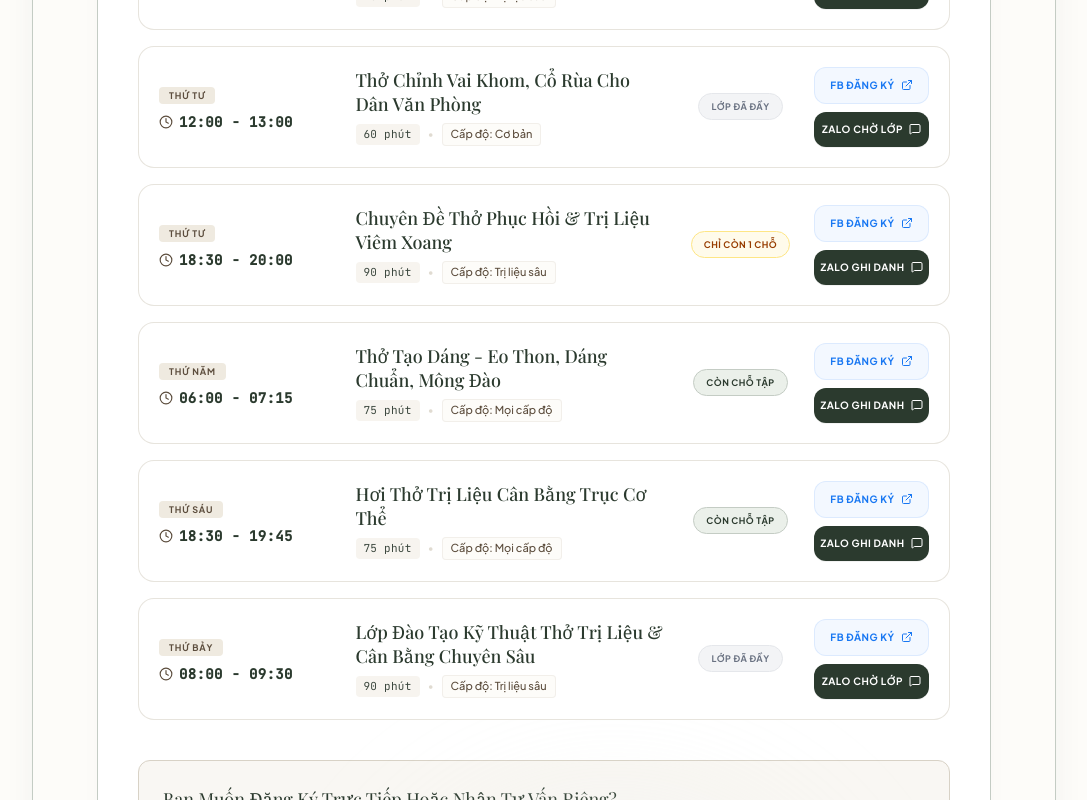
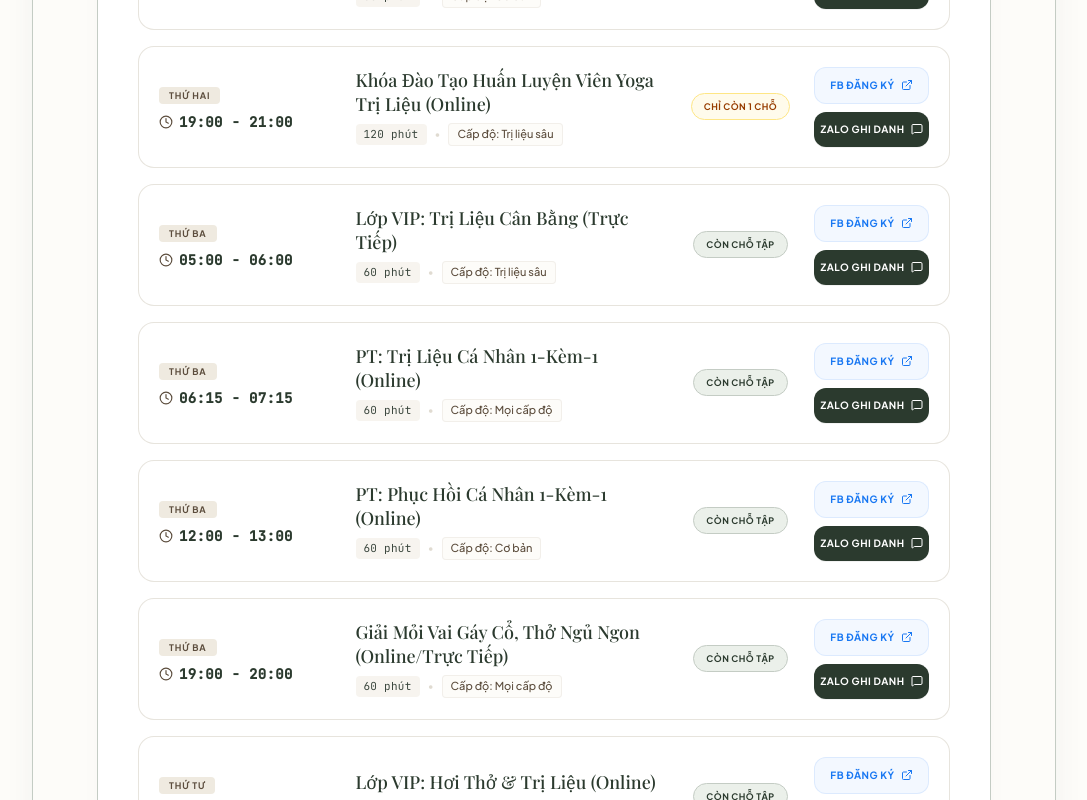
Before and after one commit to namt-fptu/Yoga-Instructor-Portfolio, a React (Vite) app: page / in a window 1280 px wide. Shown: the part 8040-8840 px from the top of the page, without its empty margins (96-1183 px from the left). Built offline with nearby package versions, Linux system fonts and the light colour scheme; a web font is replaced by a local one.

Commit message:
feat: update class schedules in data and add custom demand note

```diff
--- a/src/components/ClassSchedule.tsx
+++ b/src/components/ClassSchedule.tsx
@@ -236,8 +236,12 @@ export default function ClassSchedule() {
         </AnimatePresence>
       </div>
 
+      <div className="mt-4 text-center text-xs text-art-text-muted italic select-none">
+        * Các khung giờ còn lại trong ngày nhận thiết kế lớp tập Yoga & thở trị liệu cá nhân (PT) theo yêu cầu riêng biệt.
+      </div>
+
       {/* Main Multi-channel Registration Guidance Box */}
-      <div className="mt-10 p-6 bg-art-taupe-bg/40 border border-art-divider rounded-xl">
+      <div className="mt-6 p-6 bg-art-taupe-bg/40 border border-art-divider rounded-xl">
         <div className="grid grid-cols-1 md:grid-cols-12 gap-6 items-center">
 
           <div className="md:col-span-8 space-y-2">
--- a/src/data.ts
+++ b/src/data.ts
@@ -167,77 +167,250 @@ export const facebookUrl = 'https://m.me/yogadoicanbang';
 export const zaloUrl = 'https://zalo.me/0901234567';
 
 export const classSchedules: ClassScheduleItem[] = [
+  // Thứ Hai
   {
     id: 'sch1',
     day: 'Thứ Hai',
-    time: '06:00 - 07:15',
-    className: 'Khóa Thở Trẻ Hóa & Phục Hồi Sinh Khí',
-    duration: '75 phút',
+    time: '05:00 - 06:00',
+    className: 'Lớp VIP: Hơi Thở & Trị Liệu (Online)',
+    duration: '60 phút',
+    status: 'Còn chỗ',
+    level: 'Trị liệu sâu'
+  },
+  {
+    id: 'sch2',
+    day: 'Thứ Hai',
+    time: '06:15 - 07:15',
+    className: 'PT: Trị Liệu Cá Nhân 1-Kèm-1 (Online)',
+    duration: '60 phút',
+    status: 'Còn chỗ',
+    level: 'Mọi cấp độ'
+  },
+  {
+    id: 'sch3',
+    day: 'Thứ Hai',
+    time: '12:00 - 13:00',
+    className: 'PT: Phục Hồi Cá Nhân 1-Kèm-1 (Online)',
+    duration: '60 phút',
     status: 'Còn chỗ',
     level: 'Cơ bản'
   },
   {
-    id: 'sch2',
+    id: 'sch4',
     day: 'Thứ Hai',
-    time: '18:30 - 19:45',
-    className: 'Thở Cân Chỉnh Lệch Hông Chậu & Khung Xương',
-    duration: '75 phút',
+    time: '19:00 - 21:00',
+    className: 'Khóa Đào Tạo Huấn Luyện Viên Yoga Trị Liệu (Online)',
+    duration: '120 phút',
     status: 'Chỉ còn 1 chỗ',
-    level: 'Mọi cấp độ'
+    level: 'Trị liệu sâu'
   },
+
+  // Thứ Ba
   {
-    id: 'sch3',
+    id: 'sch5',
     day: 'Thứ Ba',
-    time: '08:00 - 09:15',
-    className: 'Hơi Thở Trị Liệu Cong Vẹo Cột Sống & Vai Gáy',
-    duration: '75 phút',
+    time: '05:00 - 06:00',
+    className: 'Lớp VIP: Trị Liệu Cân Bằng (Trực Tiếp)',
+    duration: '60 phút',
     status: 'Còn chỗ',
     level: 'Trị liệu sâu'
   },
   {
-    id: 'sch4',
-    day: 'Thứ Tư',
-    time: '12:00 - 13:00',
-    className: 'Thở Chỉnh Vai Khom, Cổ Rùa Cho Dân Văn Phòng',
+    id: 'sch6',
+    day: 'Thứ Ba',
+    time: '06:15 - 07:15',
+    className: 'PT: Trị Liệu Cá Nhân 1-Kèm-1 (Online)',
     duration: '60 phút',
-    status: 'Góc thiền đầy',
-    level: 'Cơ bản'
-  },
-  {
-    id: 'sch5',
-    day: 'Thứ Tư',
-    time: '18:30 - 20:00',
-    className: 'Chuyên Đề Thở Phục Hồi & Trị Liệu Viêm Xoang',
-    duration: '90 phút',
-    status: 'Chỉ còn 1 chỗ',
-    level: 'Trị liệu sâu'
-  },
-  {
-    id: 'sch6',
-    day: 'Thứ Năm',
-    time: '06:00 - 07:15',
-    className: 'Thở Tạo Dáng - Eo Thon, Dáng Chuẩn, Mông Đào',
-    duration: '75 phút',
     status: 'Còn chỗ',
     level: 'Mọi cấp độ'
   },
   {
     id: 'sch7',
-    day: 'Thứ Sáu',
-    time: '18:30 - 19:45',
-    className: 'Hơi Thở Trị Liệu Cân Bằng Trục Cơ Thể',
-    duration: '75 phút',
+    day: 'Thứ Ba',
+    time: '12:00 - 13:00',
+    className: 'PT: Phục Hồi Cá Nhân 1-Kèm-1 (Online)',
+    duration: '60 phút',
+    status: 'Còn chỗ',
+    level: 'Cơ bản'
+  },
+  {
+    id: 'sch8',
+    day: 'Thứ Ba',
+    time: '19:00 - 20:00',
+    className: 'Giải Mỏi Vai Gáy Cổ, Thở Ngủ Ngon (Online/Trực Tiếp)',
+    duration: '60 phút',
+    status: 'Còn chỗ',
+    level: 'Mọi cấp độ'
+  },
+
+  // Thứ Tư
+  {
+    id: 'sch9',
+    day: 'Thứ Tư',
+    time: '05:00 - 06:00',
+    className: 'Lớp VIP: Hơi Thở & Trị Liệu (Online)',
+    duration: '60 phút',
+    status: 'Còn chỗ',
+    level: 'Trị liệu sâu'
+  },
+  {
+    id: 'sch10',
+    day: 'Thứ Tư',
+    time: '06:15 - 07:15',
+    className: 'PT: Trị Liệu Cá Nhân 1-Kèm-1 (Online)',
+    duration: '60 phút',
     status: 'Còn chỗ',
     level: 'Mọi cấp độ'
   },
   {
-    id: 'sch8',
+    id: 'sch11',
+    day: 'Thứ Tư',
+    time: '12:00 - 13:00',
+    className: 'PT: Phục Hồi Cá Nhân 1-Kèm-1 (Online)',
+    duration: '60 phút',
+    status: 'Còn chỗ',
+    level: 'Cơ bản'
+  },
+  {
+    id: 'sch12',
+    day: 'Thứ Tư',
+    time: '13:15 - 15:00',
+    className: 'PT Đào Tạo Huấn Luyện Viên 1-Kèm-1 (Online)',
+    duration: '105 phút',
+    status: 'Còn chỗ',
+    level: 'Trị liệu sâu'
+  },
+  {
+    id: 'sch13',
+    day: 'Thứ Tư',
+    time: '19:00 - 21:00',
+    className: 'Khóa Đào Tạo Huấn Luyện Viên Yoga Trị Liệu (Online)',
+    duration: '120 phút',
+    status: 'Chỉ còn 1 chỗ',
+    level: 'Trị liệu sâu'
+  },
+
+  // Thứ Năm
+  {
+    id: 'sch14',
+    day: 'Thứ Năm',
+    time: '05:00 - 06:00',
+    className: 'Lớp VIP: Trị Liệu Cân Bằng (Trực Tiếp)',
+    duration: '60 phút',
+    status: 'Còn chỗ',
+    level: 'Trị liệu sâu'
+  },
+  {
+    id: 'sch15',
+    day: 'Thứ Năm',
+    time: '06:15 - 07:15',
+    className: 'PT: Trị Liệu Cá Nhân 1-Kèm-1 (Online)',
+    duration: '60 phút',
+    status: 'Còn chỗ',
+    level: 'Mọi cấp độ'
+  },
+  {
+    id: 'sch16',
+    day: 'Thứ Năm',
+    time: '12:00 - 13:00',
+    className: 'PT: Phục Hồi Cá Nhân 1-Kèm-1 (Online)',
+    duration: '60 phút',
+    status: 'Còn chỗ',
+    level: 'Cơ bản'
+  },
+  {
+    id: 'sch17',
+    day: 'Thứ Năm',
+    time: '19:00 - 20:00',
+    className: 'Giải Mỏi Vai Gáy Cổ, Thở Ngủ Ngon (Online/Trực Tiếp)',
+    duration: '60 phút',
+    status: 'Còn chỗ',
+    level: 'Mọi cấp độ'
+  },
+
+  // Thứ Sáu
+  {
+    id: 'sch18',
+    day: 'Thứ Sáu',
+    time: '05:00 - 06:00',
+    className: 'Lớp VIP: Hơi Thở & Trị Liệu (Online)',
+    duration: '60 phút',
+    status: 'Còn chỗ',
+    level: 'Trị liệu sâu'
+  },
+  {
+    id: 'sch19',
+    day: 'Thứ Sáu',
+    time: '06:15 - 07:15',
+    className: 'PT: Trị Liệu Cá Nhân 1-Kèm-1 (Online)',
+    duration: '60 phút',
+    status: 'Còn chỗ',
+    level: 'Mọi cấp độ'
+  },
+  {
+    id: 'sch20',
+    day: 'Thứ Sáu',
+    time: '12:00 - 13:00',
+    className: 'PT: Phục Hồi Cá Nhân 1-Kèm-1 (Online)',
+    duration: '60 phút',
+    status: 'Còn chỗ',
+    level: 'Cơ bản'
+  },
+  {
+    id: 'sch21',
+    day: 'Thứ Sáu',
+    time: '13:15 - 15:00',
+    className: 'PT Đào Tạo Huấn Luyện Viên 1-Kèm-1 (Online)',
+    duration: '105 phút',
+    status: 'Còn chỗ',
+    level: 'Trị liệu sâu'
+  },
+  {
+    id: 'sch22',
+    day: 'Thứ Sáu',
+    time: '19:00 - 21:00',
+    className: 'Khóa Đào Tạo Huấn Luyện Viên Yoga Trị Liệu (Online)',
+    duration: '120 phút',
+    status: 'Chỉ còn 1 chỗ',
+    level: 'Trị liệu sâu'
+  },
+
+  // Thứ Bảy
+  {
+    id: 'sch23',
     day: 'Thứ Bảy',
-    time: '08:00 - 09:30',
-    className: 'Lớp Đào Tạo Kỹ Thuật Thở Trị Liệu & Cân Bằng Chuyên Sâu',
-    duration: '90 phút',
-    status: 'Góc thiền đầy',
+    time: '05:00 - 06:00',
+    className: 'Lớp VIP: Trị Liệu Cân Bằng (Trực Tiếp)',
+    duration: '60 phút',
+    status: 'Còn chỗ',
     level: 'Trị liệu sâu'
+  },
+  {
+    id: 'sch24',
+    day: 'Thứ Bảy',
+    time: '06:15 - 07:15',
+    className: 'PT: Trị Liệu Cá Nhân 1-Kèm-1 (Online)',
+    duration: '60 phút',
+    status: 'Còn chỗ',
+    level: 'Mọi cấp độ'
+  },
+  {
+    id: 'sch25',
+    day: 'Thứ Bảy',
+    time: '12:00 - 13:00',
+    className: 'PT: Phục Hồi Cá Nhân 1-Kèm-1 (Online)',
+    duration: '60 phút',
+    status: 'Còn chỗ',
+    level: 'Cơ bản'
+  },
+  {
+    id: 'sch26',
+    day: 'Thứ Bảy',
+    time: '19:00 - 20:00',
+    className: 'Giải Mỏi Vai Gáy Cổ, Thở Ngủ Ngon (Online/Trực Tiếp)',
+    duration: '60 phút',
+    status: 'Còn chỗ',
+    level: 'Mọi cấp độ'
   }
 ];
 
```
